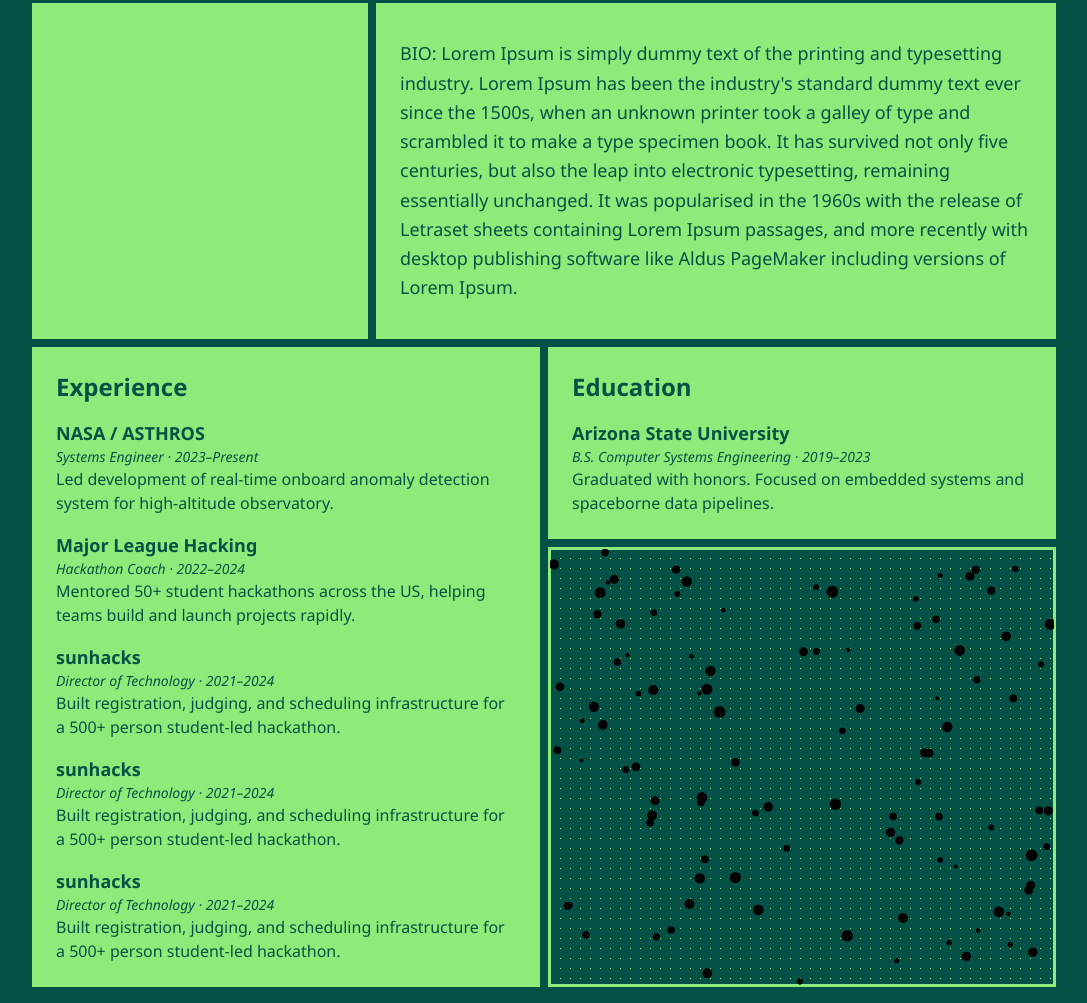
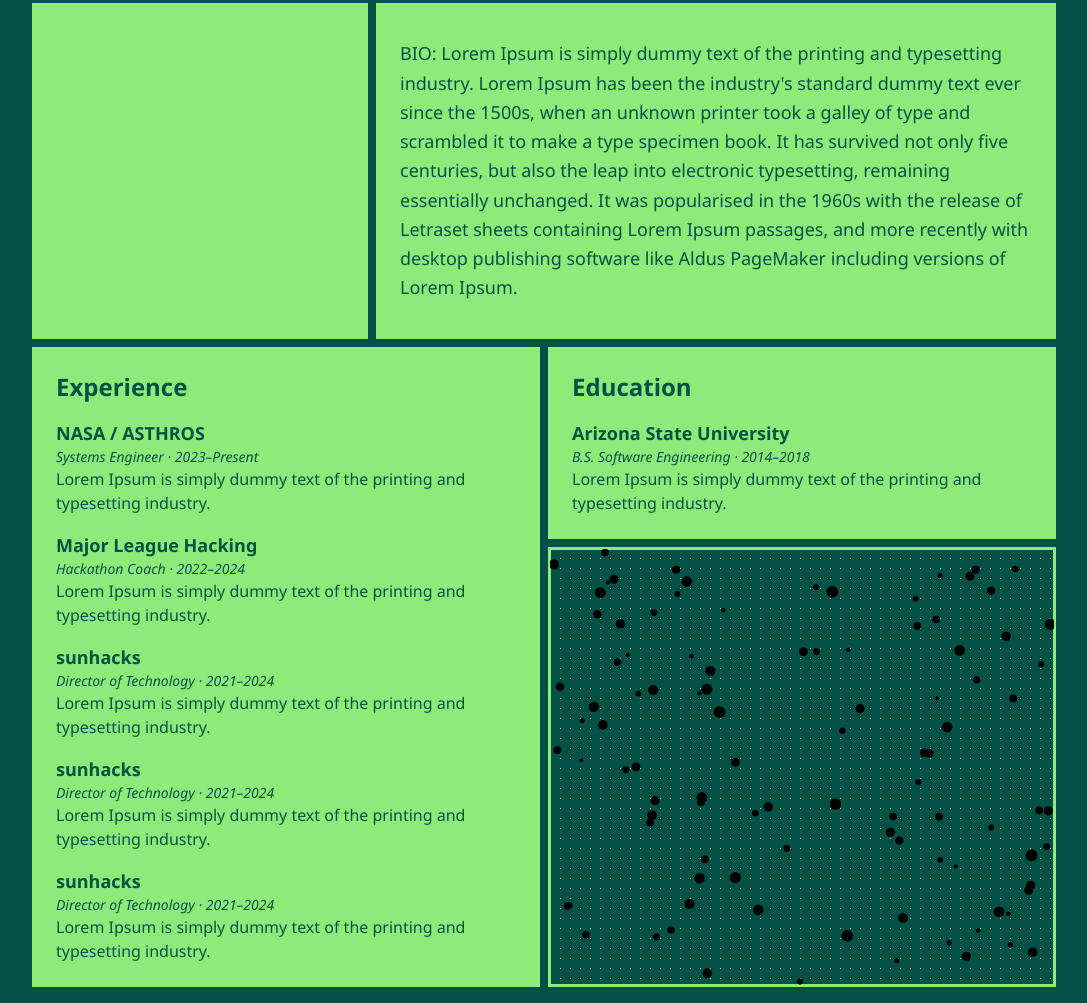
Before and after one commit to PaHorton/siterefresh, a plain HTML site: page index.html in a window 1280 px wide. Shown: the part 271-1274 px from the top of the page, without its empty margins (96-1183 px from the left). Drawn offline with nearby package versions, Linux system fonts and the light colour scheme.

Commit message:
Lorem ipsum

```diff
--- a/index.html
+++ b/index.html
@@ -108,27 +108,27 @@
           <li>
             <h3 class="text-lg font-semibold">NASA / ASTHROS</h3>
             <p class="text-sm italic text-[var(--fg)]/80">Systems Engineer · 2023–Present</p>
-            <p>Led development of real-time onboard anomaly detection system for high-altitude observatory.</p>
+            <p>Lorem Ipsum is simply dummy text of the printing and typesetting industry.</p>
           </li>
           <li>
             <h3 class="text-lg font-semibold">Major League Hacking</h3>
             <p class="text-sm italic text-[var(--fg)]/80">Hackathon Coach · 2022–2024</p>
-            <p>Mentored 50+ student hackathons across the US, helping teams build and launch projects rapidly.</p>
+            <p>Lorem Ipsum is simply dummy text of the printing and typesetting industry.</p>
           </li>
           <li>
             <h3 class="text-lg font-semibold">sunhacks</h3>
             <p class="text-sm italic text-[var(--fg)]/80">Director of Technology · 2021–2024</p>
-            <p>Built registration, judging, and scheduling infrastructure for a 500+ person student-led hackathon.</p>
+            <p>Lorem Ipsum is simply dummy text of the printing and typesetting industry.</p>
           </li>
           <li>
             <h3 class="text-lg font-semibold">sunhacks</h3>
             <p class="text-sm italic text-[var(--fg)]/80">Director of Technology · 2021–2024</p>
-            <p>Built registration, judging, and scheduling infrastructure for a 500+ person student-led hackathon.</p>
+            <p>Lorem Ipsum is simply dummy text of the printing and typesetting industry.</p>
           </li>
           <li>
             <h3 class="text-lg font-semibold">sunhacks</h3>
             <p class="text-sm italic text-[var(--fg)]/80">Director of Technology · 2021–2024</p>
-            <p>Built registration, judging, and scheduling infrastructure for a 500+ person student-led hackathon.</p>
+            <p>Lorem Ipsum is simply dummy text of the printing and typesetting industry.</p>
           </li>
         </ul>
       </div>
@@ -141,8 +141,8 @@
       <ul class="space-y-4">
         <li>
           <h3 class="text-lg font-semibold">Arizona State University</h3>
-          <p class="text-sm italic text-[var(--fg)]/80">B.S. Computer Systems Engineering · 2019–2023</p>
-          <p>Graduated with honors. Focused on embedded systems and spaceborne data pipelines.</p>
+          <p class="text-sm italic text-[var(--fg)]/80">B.S. Software Engineering · 2014–2018</p>
+          <p>Lorem Ipsum is simply dummy text of the printing and typesetting industry.</p>
         </li>
       </ul>
     </div>
@@ -158,7 +158,7 @@
   <script>
     lucide.createIcons();
   </script>
-  <script type="module" src="random.js"></script>
-  <script src="dots.js"></script>
+  <script type="module" src="src/random.js"></script>
+  <script src="src/dots.js"></script>
 </body>
 </html>
```
Also changed, not shown: src/dots.js (renamed from dots.js), src/random.js (renamed from random.js).
